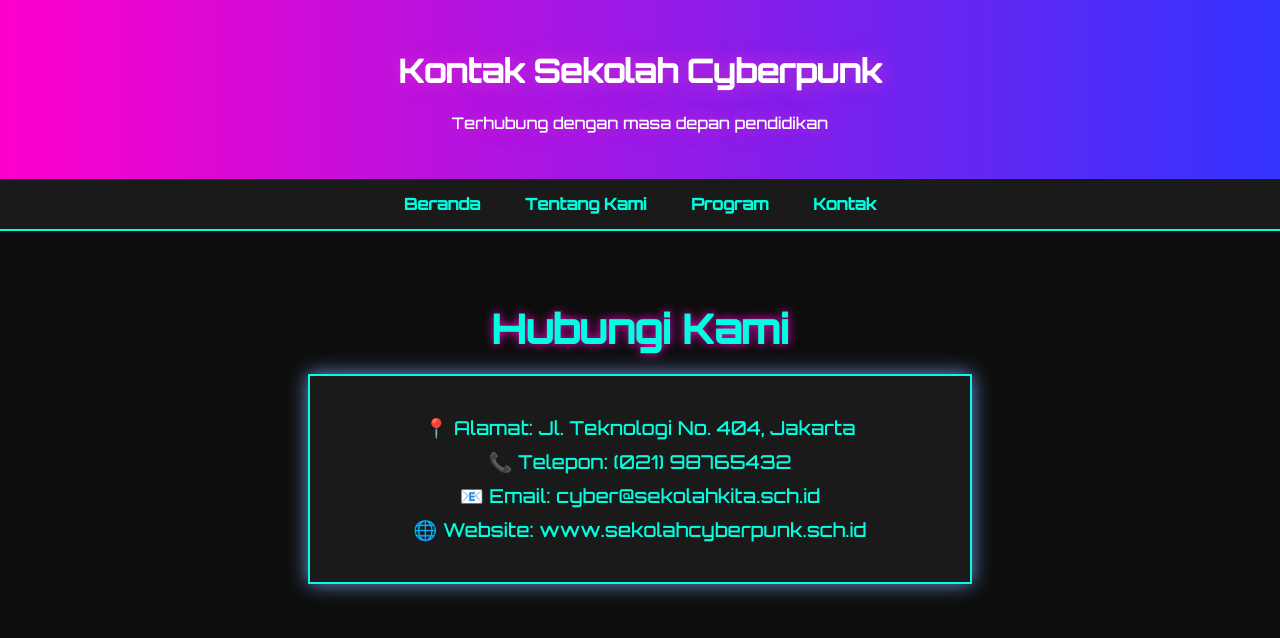
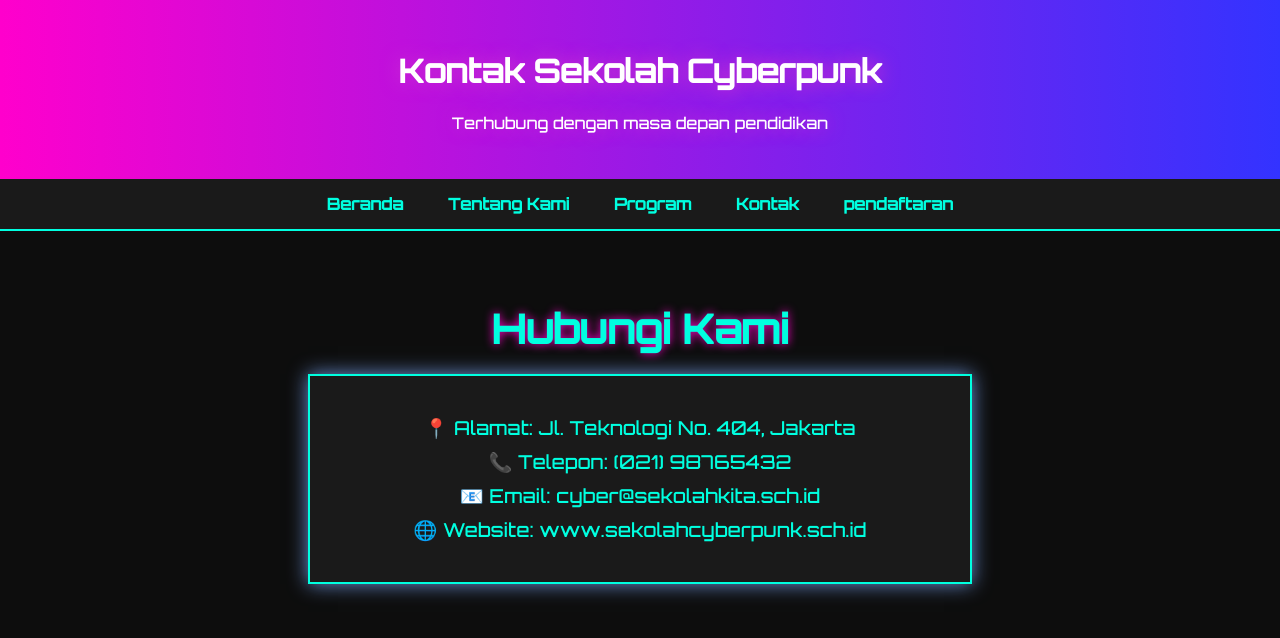
Before and after one commit to fadgham-commits/fadgham-commits.github.io, a plain HTML site: page kontak.html in a window 1280 px wide. Drawn offline with Linux system fonts and the light colour scheme.

Commit message:
Add link to pendaftaran.html in navigation

```diff
--- a/kontak.html
+++ b/kontak.html
@@ -88,6 +88,7 @@
     <a href="tentang.html">Tentang Kami</a>
     <a href="program.html">Program</a>
     <a href="kontak.html">Kontak</a>
+    <a href="pendaftaran.html">pendaftaran</a>
   </nav>
   <main>
     <h2>Hubungi Kami</h2>
```
